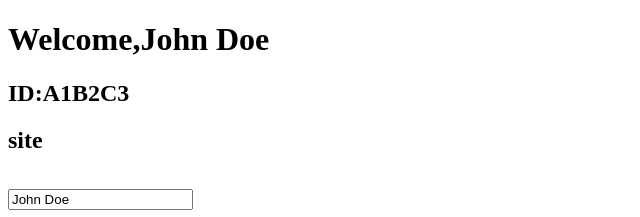
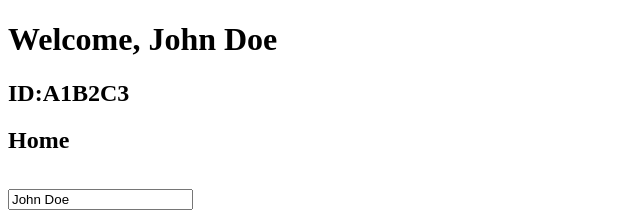
Before and after one commit to taerinlee/my-context-test, a React (Create React App) app: page / in a window 1280 px wide. Shown: the top 217 px of the page, without its empty margins (0-640 px from the left). Built offline with nearby package versions, Linux system fonts and the light colour scheme.

Commit message:
Edit props

```diff
--- a/src/App.js
+++ b/src/App.js
@@ -33,22 +33,24 @@ function Profile() {
   );
 }
 
-function Main() {
+function Main(props) {
+  const { title } = props;
+
   return (
     <div className="dashboardContent">
       <UserProvider>
-        <TopNav title="site" />
+        <TopNav title={title} />
         <Profile />
       </UserProvider>
     </div>
   );
 }
 
-function Dashboard({ activeProfileId, title, username }) {
+function Dashboard({ activeProfileId, title }) {
   return (
     <div className="dashboard">
       <SideNav {...{ activeProfileId }} />
-      <Main {...{ title, username }} />
+      <Main {...{ title }} />
     </div>
   );
 }
@@ -61,10 +63,9 @@ function App() {
   return (
     <div className="app">
       <h1>
-        Welcome,
-        {username}
+        Welcome, {username}
       </h1>
-      <Dashboard {...{ activeProfileId, title, username }} />
+      <Dashboard {...{ activeProfileId, title }} />
     </div>
   );
 }
```
